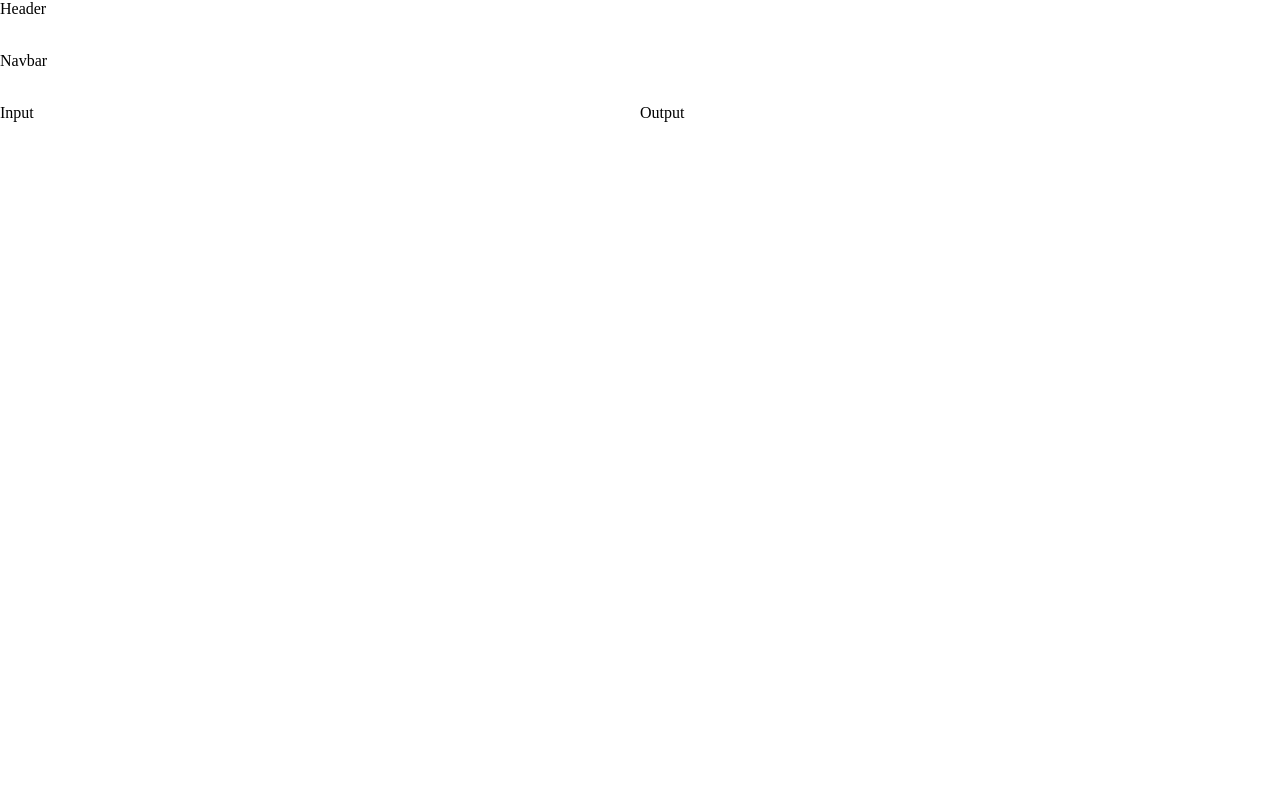
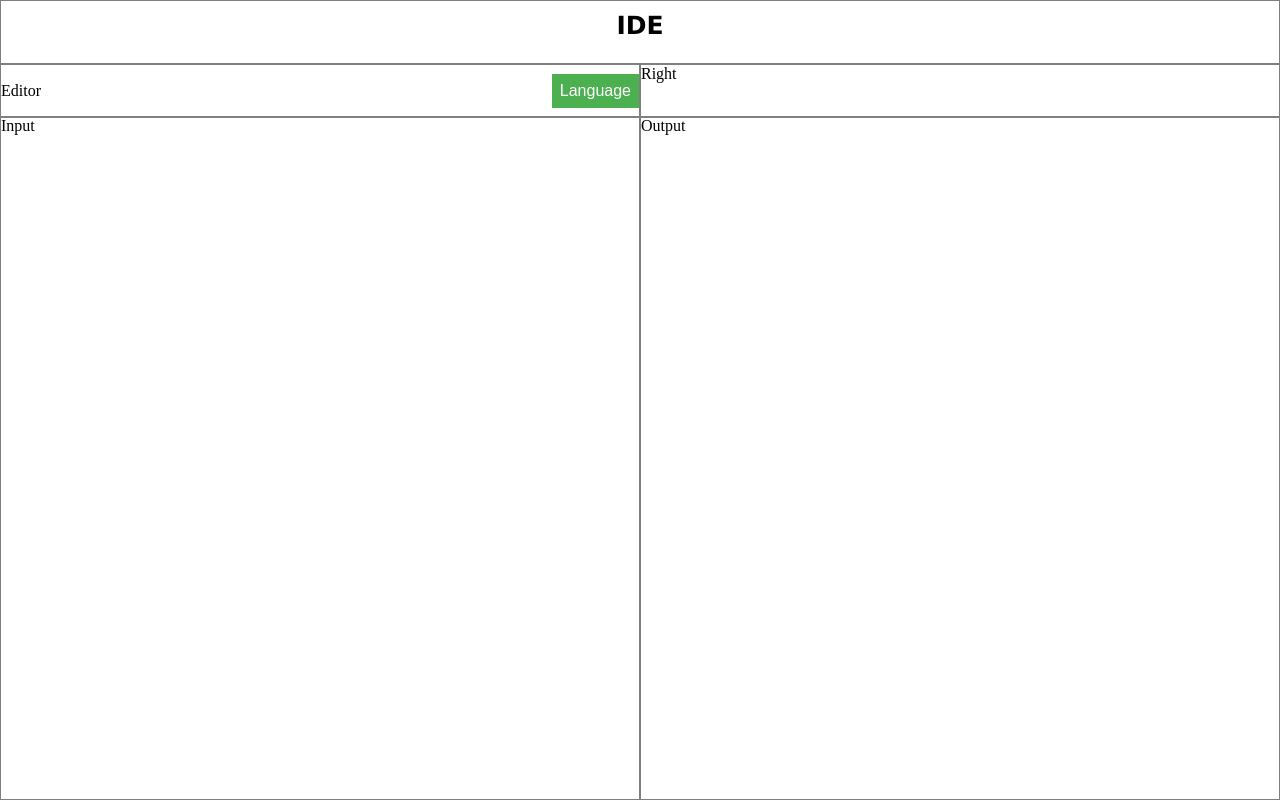
Before and after one commit to Shrey681/Online-IDE, a plain HTML site: page home.html in a window 1280 px wide. Drawn offline with Linux system fonts and the light colour scheme.

Commit message:
Add Dropdown and modify Header

```diff
--- a/home.html
+++ b/home.html
@@ -6,8 +6,23 @@
 </head>
 
 <body>
-  <div class = "Header">Header</div>
-  <div class = "Navbar">Navbar</div>
+  <div class = "Header">IDE</div>
+
+  <div class = "Navbar">
+    <div class = "Navbar" id = "left">
+      <div>Editor</div>
+      <div class="dropdown">
+        <button onclick="myFunction()" class="dropbtn">Language</button>
+        <div id="myDropdown" class="dropdown-content">
+          <a href="#">Python</a>
+          <a href="#">Java</a>
+          <a href="#">C/C++</a>
+        </div>
+      </div>
+    </div>
+
+    <div class = "Navbar" id = "right">Right</div>
+  </div>
 
   <div class = "IO">
   <div class = "Input">Input</div>
--- a/style.css
+++ b/style.css
@@ -14,10 +14,79 @@ body{
 
 .Header{
   height: 6.5%;
+  padding: 10px 0px 0px 0px;
+  font-size: 25px;
+  font-weight: 700;
+  font-family:'Lucida Sans', 'Lucida Sans Regular', 'Lucida Grande', 'Lucida Sans Unicode', Geneva, Verdana, sans-serif;
+  text-align: center;
+  border: 1px solid grey;
 }
 
 .Navbar{
-  height: 6.5%
+  display: flex;
+  height: 6.5%;
+}
+
+#left{
+  width: 50%;
+  height: 100%;
+  flex-direction: row;
+  justify-content: space-between;
+  align-items: center;
+  border: 1px solid grey
+}
+
+.dropbtn {
+  background-color: #4CAF50;
+  color: white;
+  padding: 8px;
+  font-size: 16px;
+  border: none;
+  cursor: pointer;
+}
+
+/* The container <div> - needed to position the dropdown content */
+.dropdown {
+  position: relative;
+  display: inline-block;
+}
+
+/* Dropdown Content (Hidden by Default) */
+.dropdown-content {
+  display: none;
+  position: absolute;
+  background-color: #f9f9f9;
+  min-width: 160px;
+  box-shadow: 0px 8px 16px 0px rgba(0,0,0,0.2);
+  z-index: 1;
+}
+
+/* Links inside the dropdown */
+.dropdown-content a {
+  color: black;
+  padding: 12px 16px;
+  text-decoration: none;
+  display: block;
+}
+
+/* Change color of dropdown links on hover */
+.dropdown-content a:hover {background-color: #f1f1f1}
+
+/* Show the dropdown menu on hover */
+.dropdown:hover .dropdown-content {
+  display: block;
+}
+
+/* Change the background color of the dropdown button when the dropdown content is shown */
+.dropdown:hover .dropbtn {
+  background-color: #3e8e41;
+}
+
+#right{
+  width: 50%;
+  height: 100%;
+  flex-direction: row;
+  border: 1px solid grey
 }
 
 .IO{
@@ -28,8 +97,10 @@ body{
 
 .Input{
   flex: 1;
+  border: 1px solid grey;
 }
 
 .Output {
   flex: 1;
+  border: 1px solid grey;
 }
```
